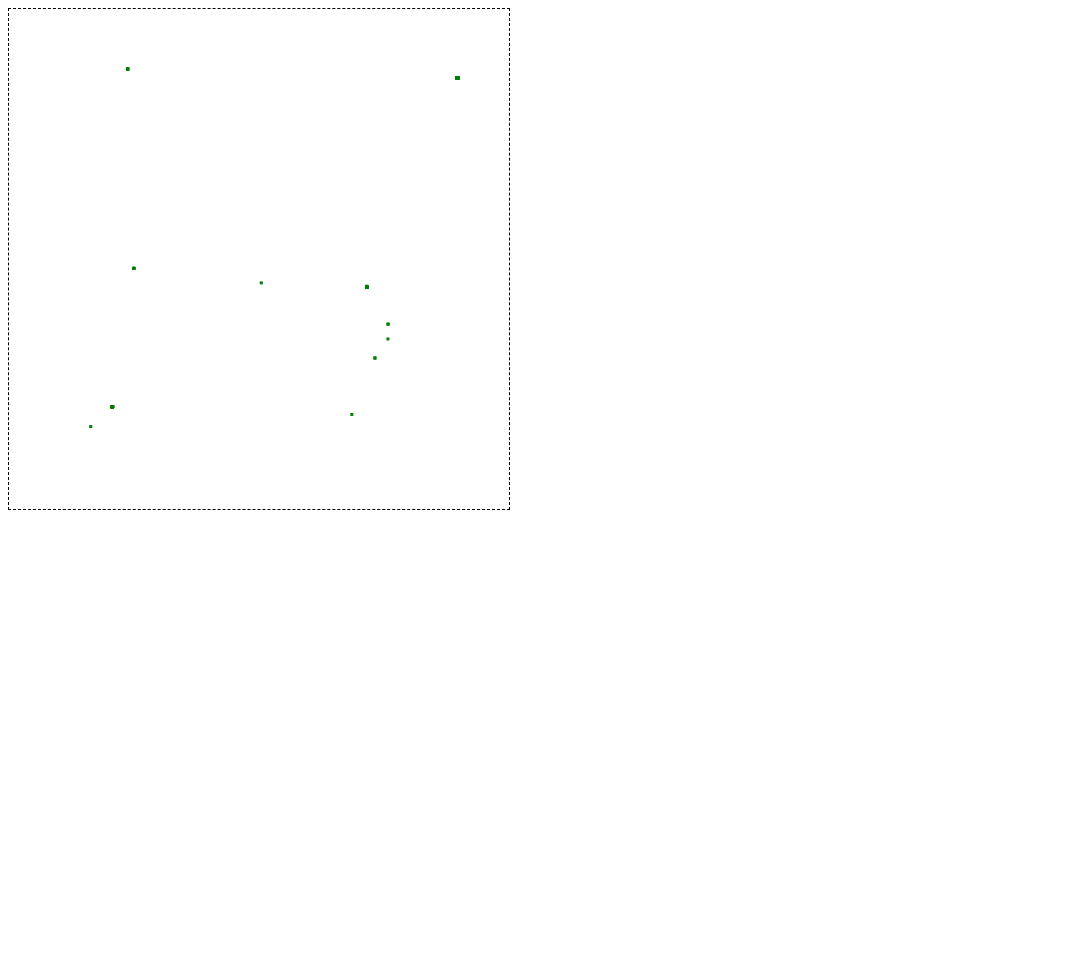
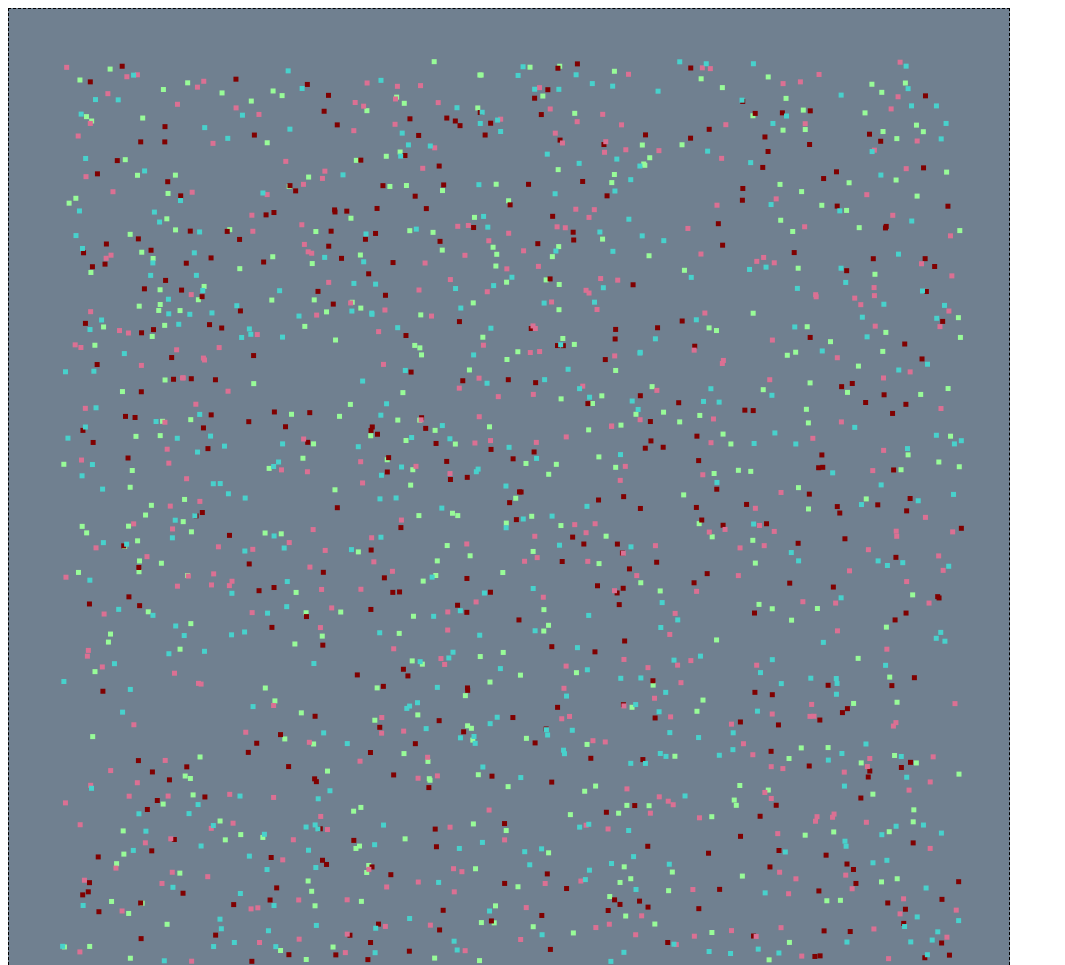
Before and after one commit to RVCC-IDMX/particle-life-emgrey02, a plain HTML site: page index.html in a window 1280 px wide. Shown: the top 965 px of the page, without its empty margins (0-1065 px from the left). Before the commit the page ends 800 px from the top, so only its background shows below. Drawn offline with Linux system fonts and the light colour scheme.

Commit message:
Create 4 scenarios

```diff
--- a/index.html
+++ b/index.html
@@ -8,12 +8,13 @@
     <style>
         canvas {
             border: 1px dashed black;
+            background: slategrey;
         }
     </style>
 </head>
 <body>
 
-<canvas id="life" width="500" height="500"></canvas>
+<canvas id="life" width="1000" height="1000"></canvas>
 
 <script>
 
@@ -22,72 +23,172 @@
     let canvas = document.querySelector("#life");
     let c = canvas.getContext('2d');
 
-    let draw = (x,y,color,size) => {
+    // Draw a single atom
+    let draw = (x, y, color, size) => {
         c.fillStyle = color;
-        c.fillRect(x,y,size,size);
+        c.fillRect(x, y, size, size);
     }
 
     let atoms = [];
 
-    let atom = (x,y,c) => {
+    // an atom is represented by an object placed at a specific spot with a color, and a base vector of 0 (no movement)
+    let atom = (x, y, c) => {
         return {
-            x:x, y:y,
-            color:c,
-            vx:0,vy:0
+            x: x,
+            y: y,
+            color: c,
+            vx: 0,
+            vy: 0,
         };
     }
 
+
     let randomCoord = () => {
-        return (Math.random() * 400) + 50;
+        return (Math.random() * 900) + 50;
     }
 
+    // create a certain number of atoms and put each into the array of atoms
+    // returns the group of atoms that was created
+    // groups based on color
     let create = (number,color) => {
         let group = [];
-        for (let i=0; i<number; i++) {
-            let a = atom(randomCoord(),randomCoord(),color);
+        for (let i = 0; i < number; i++) {
+            let a = atom(randomCoord(), randomCoord(), color);
             group.push(a);
             atoms.push(a);
         }
         return group;
     }
 
+    // implements how groups of atoms interact with each other
+    // g is pull towards/away from one another
+    //
     let rule = (group1, group2, g) => {
-        for (let i=0; i<group1.length; i++) {
-            let fx=0;
-            let fy=0;
+
+        // change size
+        // change color
+        // change opacity
+
+
+        // loops through first group
+        for (let i = 0; i < group1.length; i++) {
+            // set forces in x and y direction to 0
+            let fx = 0;
+            let fy = 0;
+            // represents a single atom in group1
             let a = group1[i];
-            for (let j=0; j<group2.length; j++) {
+
+            // loops through second group
+            for (let j = 0; j < group2.length; j++) {
+                // represents a single atom in group2
                 let b = group2[j];
+                // calculate distance between group1 atom and group2 atom... pythagorean theorem
                 let dx = a.x - b.x;
                 let dy = a.y - b.y;
                 let d = Math.sqrt( dx**2 + dy**2 );
+
+                // if distance is less than 80 but greater than 0 (no negative distance)
+                // if atom1 and atom2 are within 80 pixels away from eachother...
                 if (d > 0 && d < 80) {
+                    // we are applying force based on the gravitational pull (parameter) and the distance we just calculated
                     let f = g / d;
+                    // apply this force in both x and y directions
                     fx += f * dx;
                     fy += f * dy;
                 }
             }
+            // apply forces to each atom in group one
             a.vx = (a.vx + fx) * .5;
             a.vy = (a.vy + fy) * .5;
+
+
+            // set new position based on movement vector
+            if (a.x + a.vx >= 990 || a.x + a.vx <= 10) {
+                a.vx *= -1;
+            }
+
+            if (a.y + a.vy >= 990 || a.y + a.vy <= 10) {
+                a.vy *= -1;
+            }
+
             a.x += a.vx;
             a.y += a.vy;
+
         }
     }
 
-    let green = create(100,"green");
+    let green = create(400,"palegreen");
+    let red = create(400, "maroon");
+    let pink = create(400, "palevioletred");
+    let blue = create(400, "mediumturquoise");
 
     let drawAll = () => {
-        for (i in atoms) draw(atoms[i].x,
-                          atoms[i].y,
-                          atoms[i].color,
-                          3);
+        for (i in atoms) {
+            draw(atoms[i].x, atoms[i].y, atoms[i].color, 5);
+        }
     }
 
     let loop = () => {
         //Update Model
-        rule(green,green,-.05);
+
+
+        //! scenario 1: dancing green
+
+        // rule(red, red, .2);
+        // rule(pink, pink, .3);
+        // rule(blue, blue, .5);
+        // rule(green, green, -2);
+
+
+        //! scenario 2: partners
+
+        // rule(green, green, -.5);
+        // rule(green, red, .8);
+        // rule(red, green, -.5);
+
+        // rule(blue, blue, -.5);
+        // rule(blue, pink, .8);
+        // rule(pink, blue, -.6);
+
+
+        //! scenario 3: keep away from pink
+
+        // rule(pink, green, 2);
+        // rule(pink, red, 2);
+        // rule(pink, blue, 2);
+
+        // rule(pink, pink, -7);
+
+        // rule(red, red, 1);
+        // rule(blue, blue, 1);
+        // rule(green, green, 1);
+
+        // rule(green, pink, 2);
+        // rule(blue, pink, 2);
+        // rule(red, pink, 2);
+
+
+        //! scenario 4: a lot
+
+        // rule(red, pink, -2);
+        // rule(green, red, 2);
+        // rule(blue, red, 2);
+
+        // rule(pink, pink, -.2);
+        // rule(blue, blue, -.2);
+        // rule(green, green, -.05);
+        // rule(red, red, -.3);
+
+        // rule(red, green, 3);
+        // rule(green, blue, 1);
+
+        // rule(green, pink, 2);
+
+
+        //! RULE: get rid of clearRect() so it paints
         //Clear screen
-        c.clearRect(0,0,500,500);
+        c.clearRect(0,0,1000,1000);
+
         drawAll();
         requestAnimationFrame(loop);
     }
```
